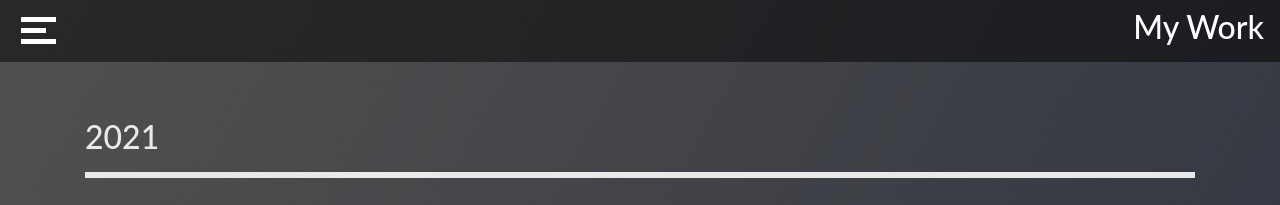
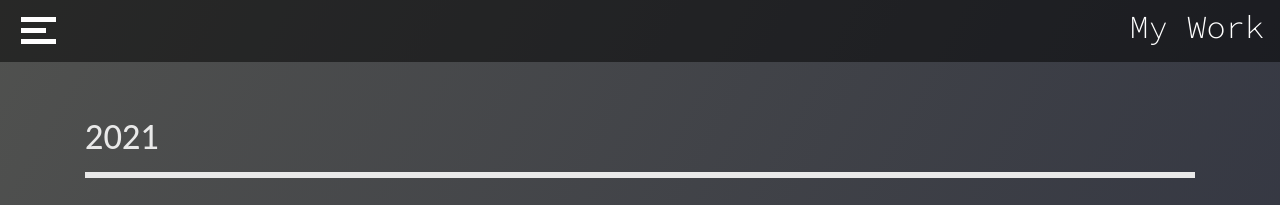
Before and after one commit to Tony8egan/www.TonesDesigns, a Jekyll site: the page built from Projects.markdown, in a window 1280 px wide. Shown: the top 205 px of the page. Built offline with Jekyll 4.4.1, drawn with Linux system fonts in a browser that asks for light colours; nearby versions of some CDN libraries.

Commit message:
Update Projects.html

```diff
--- a/_layouts/Projects.html
+++ b/_layouts/Projects.html
@@ -12,6 +12,11 @@
         <link rel="stylesheet" href="https://fonts.googleapis.com/css?family=Oxanium">
         <link rel="icon" type="image/png" href="images/TD2.png">
       <link rel="shortcut icon" type="image/png" href="images/TD2.png">
+
+                <link rel="preconnect" href="https://fonts.googleapis.com">
+<link rel="preconnect" href="https://fonts.gstatic.com" crossorigin>
+<link href="https://fonts.googleapis.com/css2?family=Montserrat&family=Roboto+Slab:wght@300;400&family=Source+Code+Pro:wght@200;300&display=swap" rel="stylesheet">
+
 
    </head>
 
@@ -31,7 +36,9 @@
                 <div class="bar3" style = "margin-left:5px;cursor:pointer;"></div>
             </div>
 
-              <H2 style="color:white;text-align:center;">My Work</H2>
+              <H2 style="color:white;text-align:center;font-family: 'Montserrat', sans-serif;
+        font-family: 'Roboto Slab', serif;
+        font-family: 'Source Code Pro', monospace;">My Work</H2>
 
 
           </nav>
```
